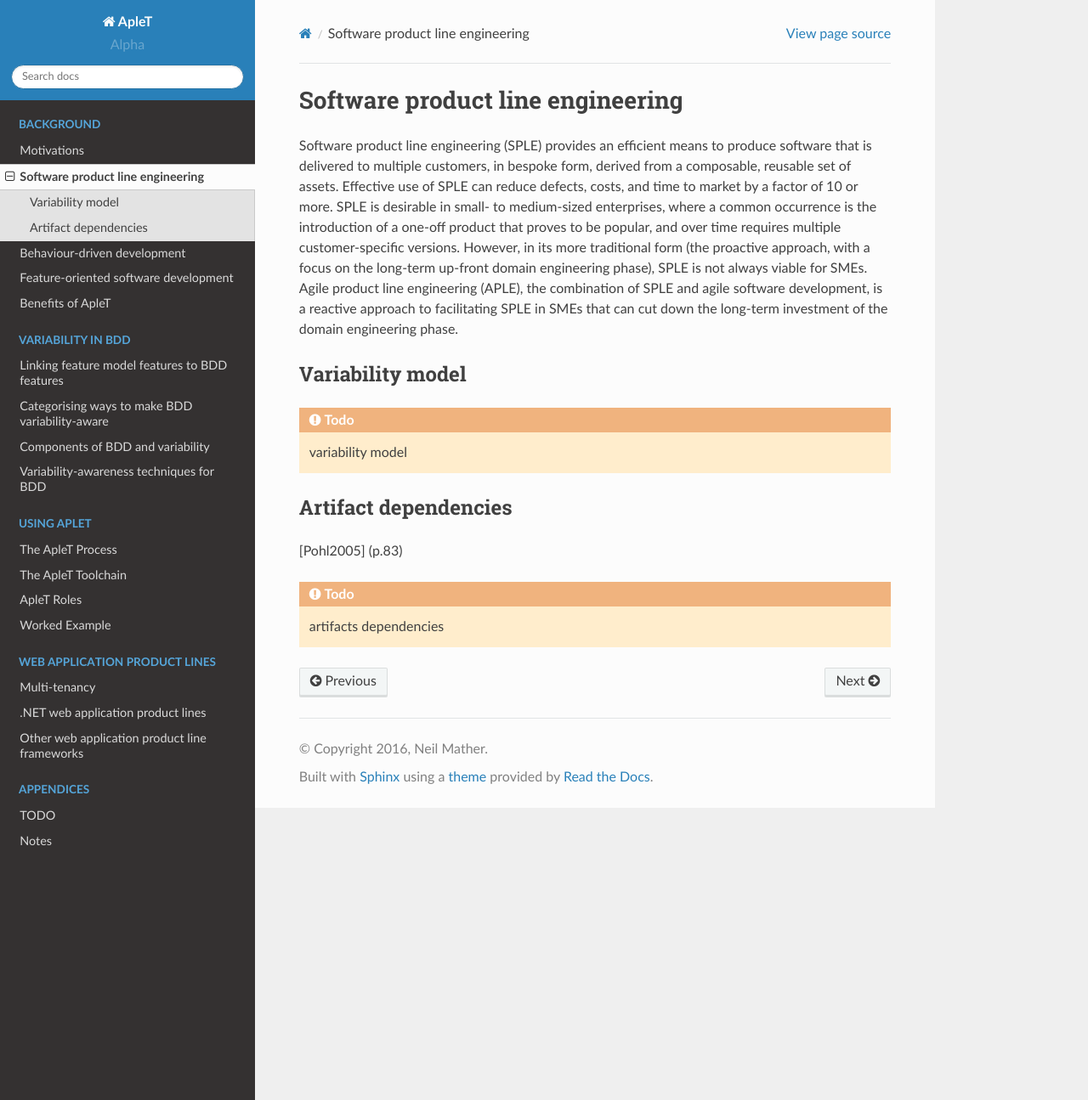
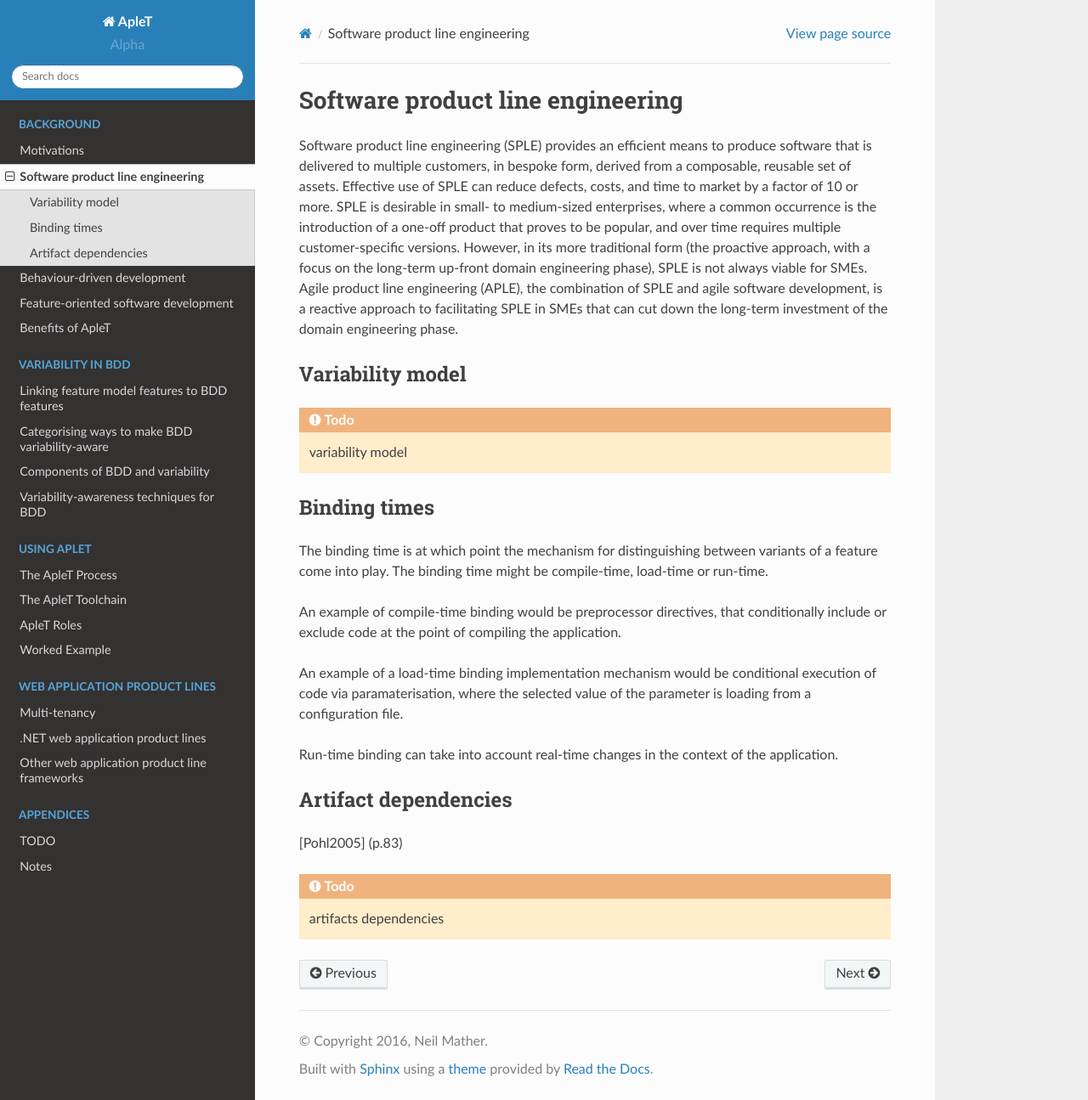
Before and after one commit to ngm/ApleT, a Sphinx documentation site: the page built from docs/software_product_line_engineering.rst, in a window 1280 px wide and 1295 px high. Shown: the whole window at 85% size. Built offline with Sphinx 7.4.7 and the Read the Docs theme 2.0.0, drawn with Linux system fonts in a browser that asks for light colours.

Commit message:
Move definition of binding times to SPLE page

```diff
--- a/docs/multi-tenancy.rst
+++ b/docs/multi-tenancy.rst
@@ -8,7 +8,8 @@ application.
 
 All of the work on software product lines implementation applies to
 multi-tenancy.  Most multi-tenant sites can be viewed as software
-product lines, with the individual product being defined at load-time.
+product lines, with the individual product being defined at
+:ref:`load-time <binding-times>`.
 
 Resources
 =========
--- a/docs/software_product_line_engineering.rst
+++ b/docs/software_product_line_engineering.rst
@@ -21,6 +21,30 @@ Variability model
 =================
 .. todo:: variability model
 
+
+
+.. _binding-times:
+
+Binding times
+=============
+
+The binding time is at which point the mechanism for distinguishing between
+variants of a feature come into play. The binding time might be compile-time,
+load-time or run-time.
+
+An example of compile-time binding would be preprocessor directives, that
+conditionally include or exclude code at the point of compiling the
+application.
+
+An example of a load-time binding implementation mechanism would be conditional
+execution of code via paramaterisation, where the selected value of the
+parameter is loading from a configuration file.
+
+Run-time binding can take into account real-time changes in the context of the
+application.
+
+
+
 .. _artifact-dependencies:
 
 Artifact dependencies
```
